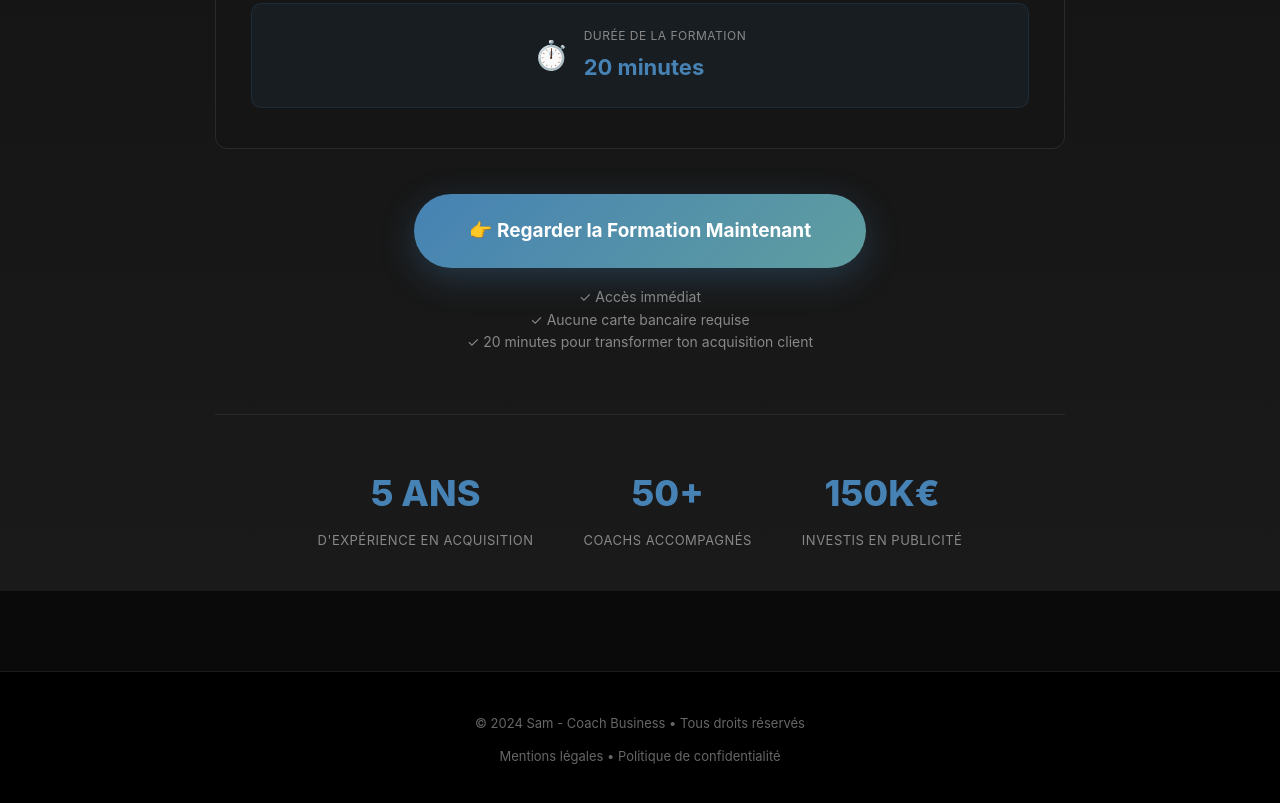
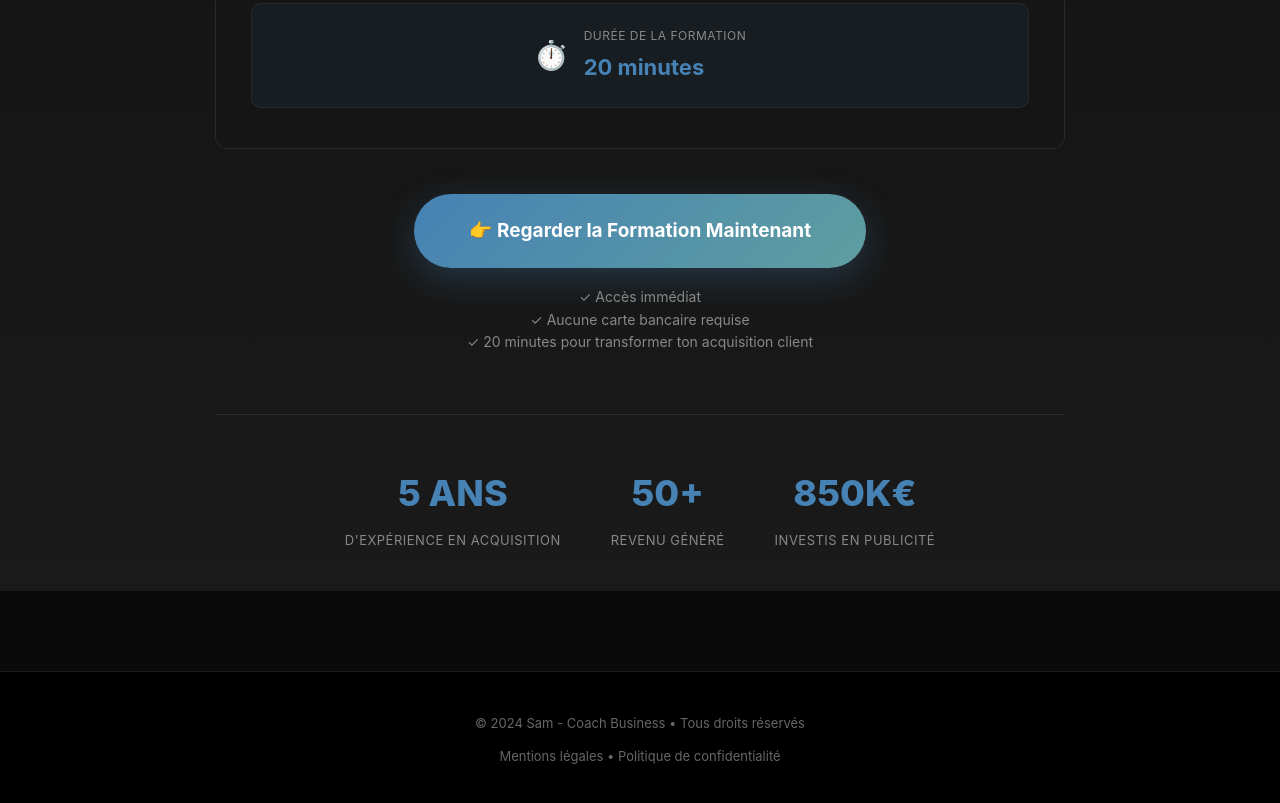
Before and after one commit to sam-x-saqib/simple-funnel, a plain HTML site: page index.html in a window 1280 px wide. Shown: the part 1463-2266 px from the top of the page. Drawn offline with Linux system fonts and the light colour scheme.

Commit message:
Update index.html

```diff
--- a/index.html
+++ b/index.html
@@ -447,10 +447,10 @@
           </div>
           <div class="trust-item">
             <div class="trust-number">50+</div>
-            <div class="trust-label">Coachs accompagnés</div>
+            <div class="trust-label">revenu généré</div>
           </div>
           <div class="trust-item">
-            <div class="trust-number">150K€</div>
+            <div class="trust-number">850K€</div>
             <div class="trust-label">Investis en publicité</div>
           </div>
         </div>
```
